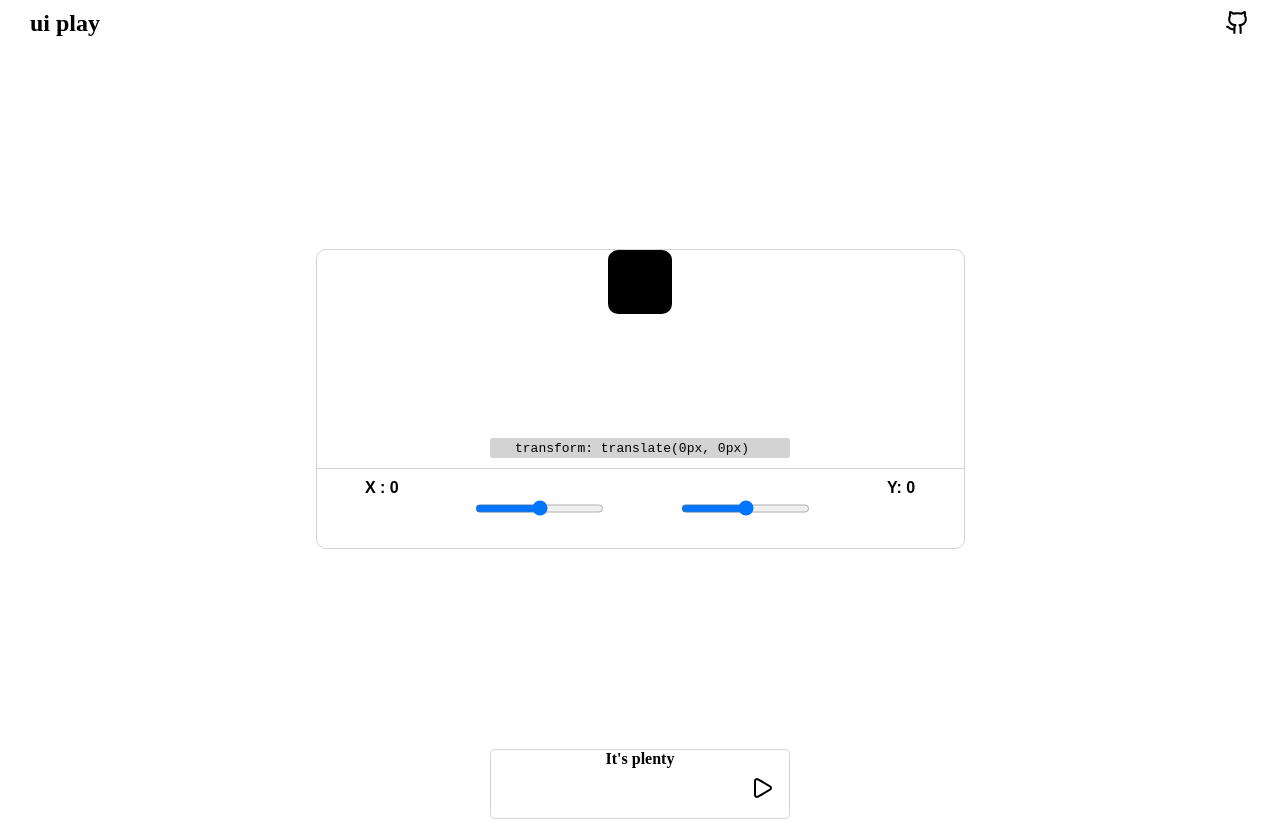
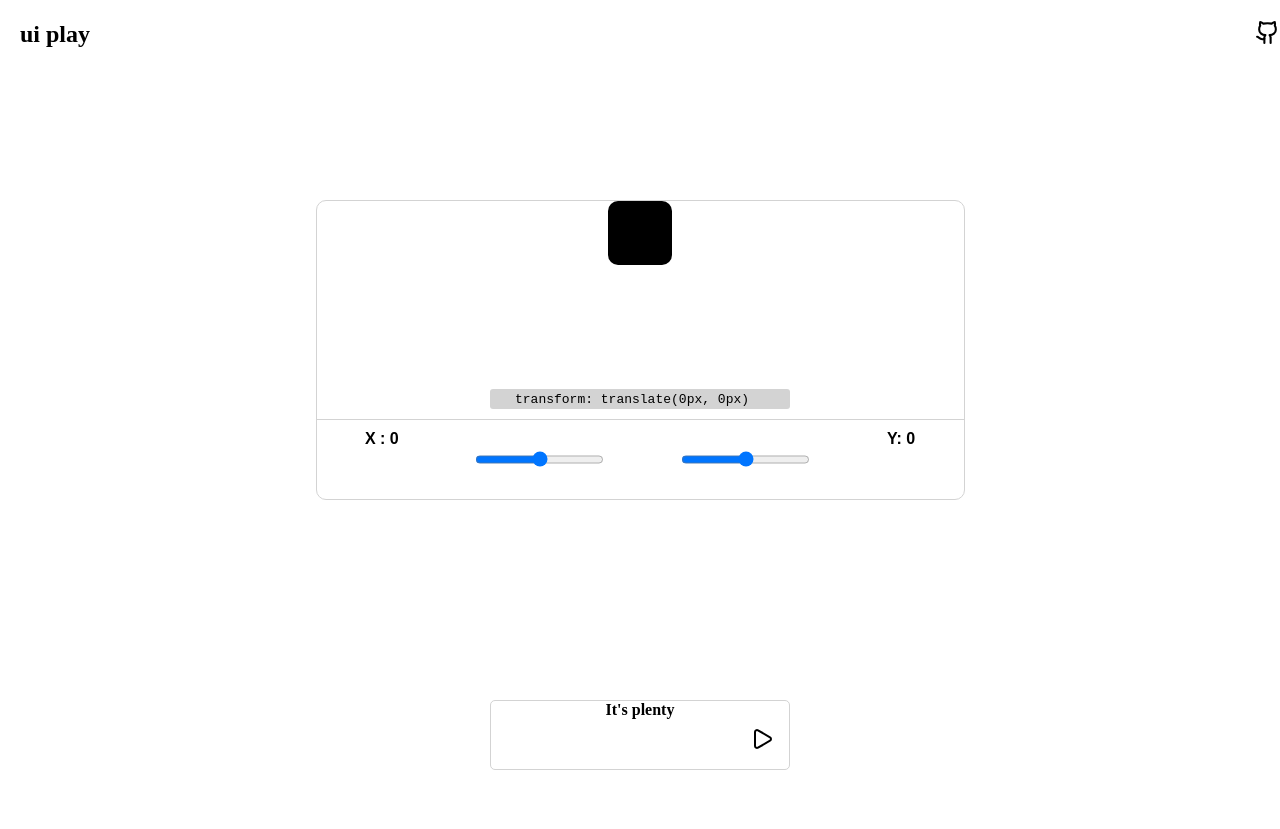
Before and after one commit to Genesispro-maker/ui-playground, a React (Vite) app in the folder ui/: page / in a window 1280 px wide. After the commit the page ends 800 px from the top, so only its background shows below. Built offline with nearby package versions, Linux system fonts and the light colour scheme; a web font is replaced by a local one.

Commit message:
Update header.module.css

```diff
--- a/ui/src/styles/header.module.css
+++ b/ui/src/styles/header.module.css
@@ -1,9 +1,17 @@
 .header{
-    display: flex;
-    justify-content: space-between;
-    padding: 10px 30px;
-    position: relative;
-    z-index: 1;
+     position: fixed;
+     top: 0;
+     left: 0;
+     right: 0;
+     width: 1300px;
+     padding: 20px;
+     margin: auto;
+     display: flex;
+     justify-content: space-between;
+     align-items: center;
+     z-index: 1000;
+     background-color: hsl(0 0% 94% 0.6);
+     backdrop-filter: blur(2px);
 }
 
 .link{
```
